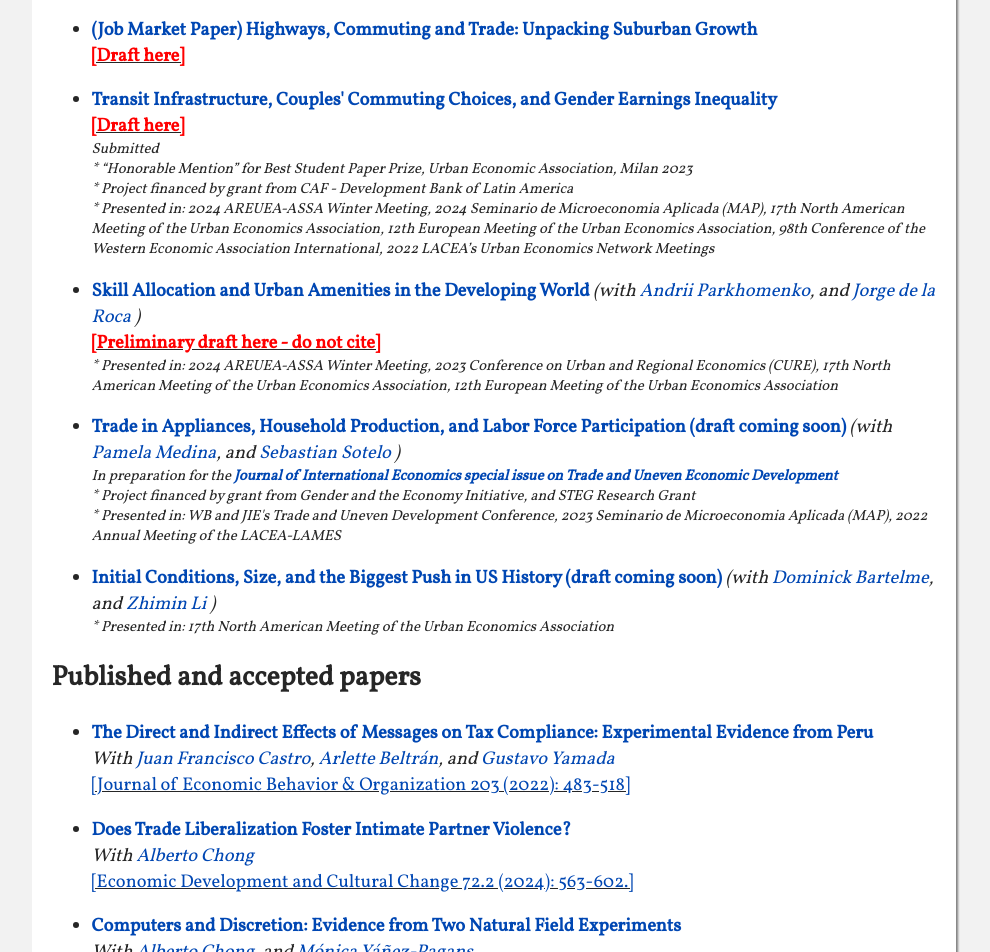
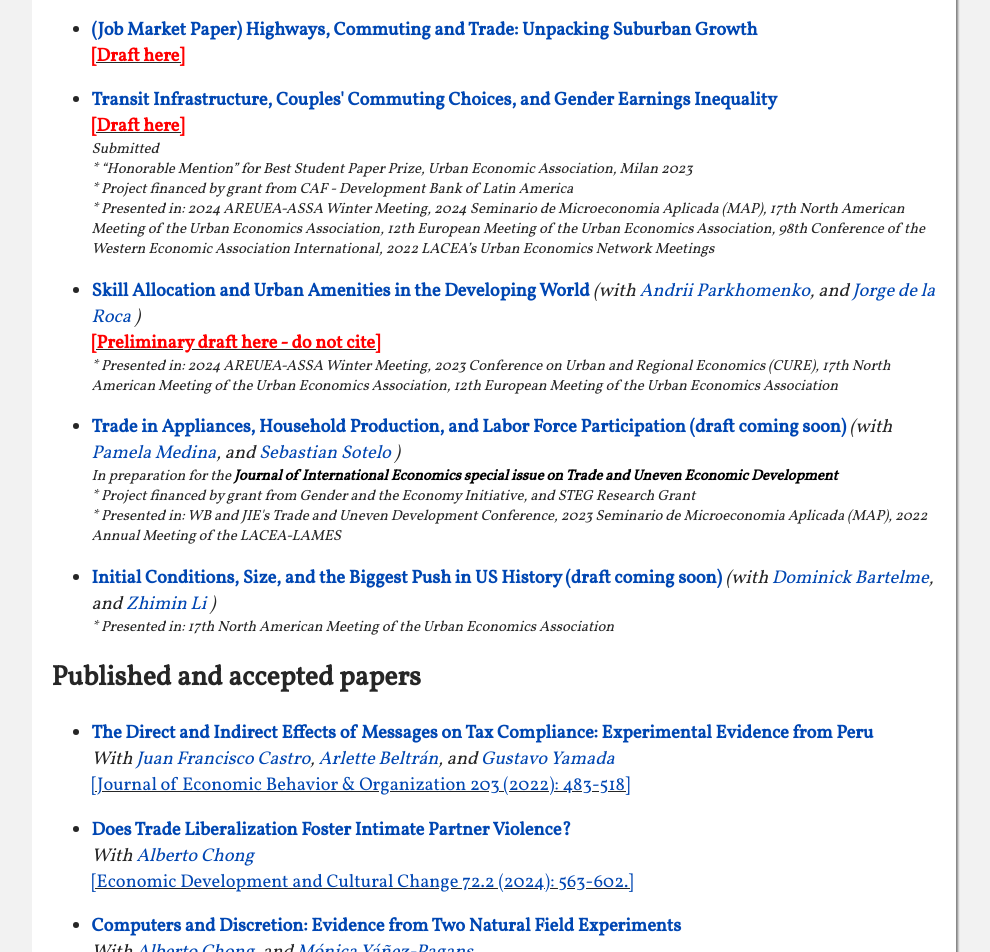
Before and after one commit to dvelasquezc/dvelasquezc.github.io, a Jekyll site: the page built from index.md, in a window 1280 px wide. Shown: the part 713-1665 px from the top of the page, without its empty margins (146-1136 px from the left). Built offline with Jekyll 4.4.1, drawn with Linux system fonts in a browser that asks for light colours; some web fonts are replaced.

Commit message:
update jie

```diff
--- a/index.md
+++ b/index.md
@@ -122,7 +122,7 @@ dropdown_folder: "no"
 
 			{% if paper.title == 'Trade in Appliances, Household Production, and Labor Force Participation (draft coming soon)' %}
 			<div class = "conferences">
-				<i>In preparation for the <b><a href="https://www.worldbank.org/en/events/2024/09/12/tradeconf" target="_blank"> Journal of International Economics special issue on Trade and Uneven Economic Development </a></b> </i>
+				<i>In preparation for the <b><a href="https://www.worldbank.org/en/events/2024/09/12/tradeconf" target="_blank" style="color: black;"> Journal of International Economics special issue on Trade and Uneven Economic Development </a></b> </i>
 			</div>
 			{% endif %}
 
```
Also changed, not shown: _pages/research.md (+1 -1 lines).
